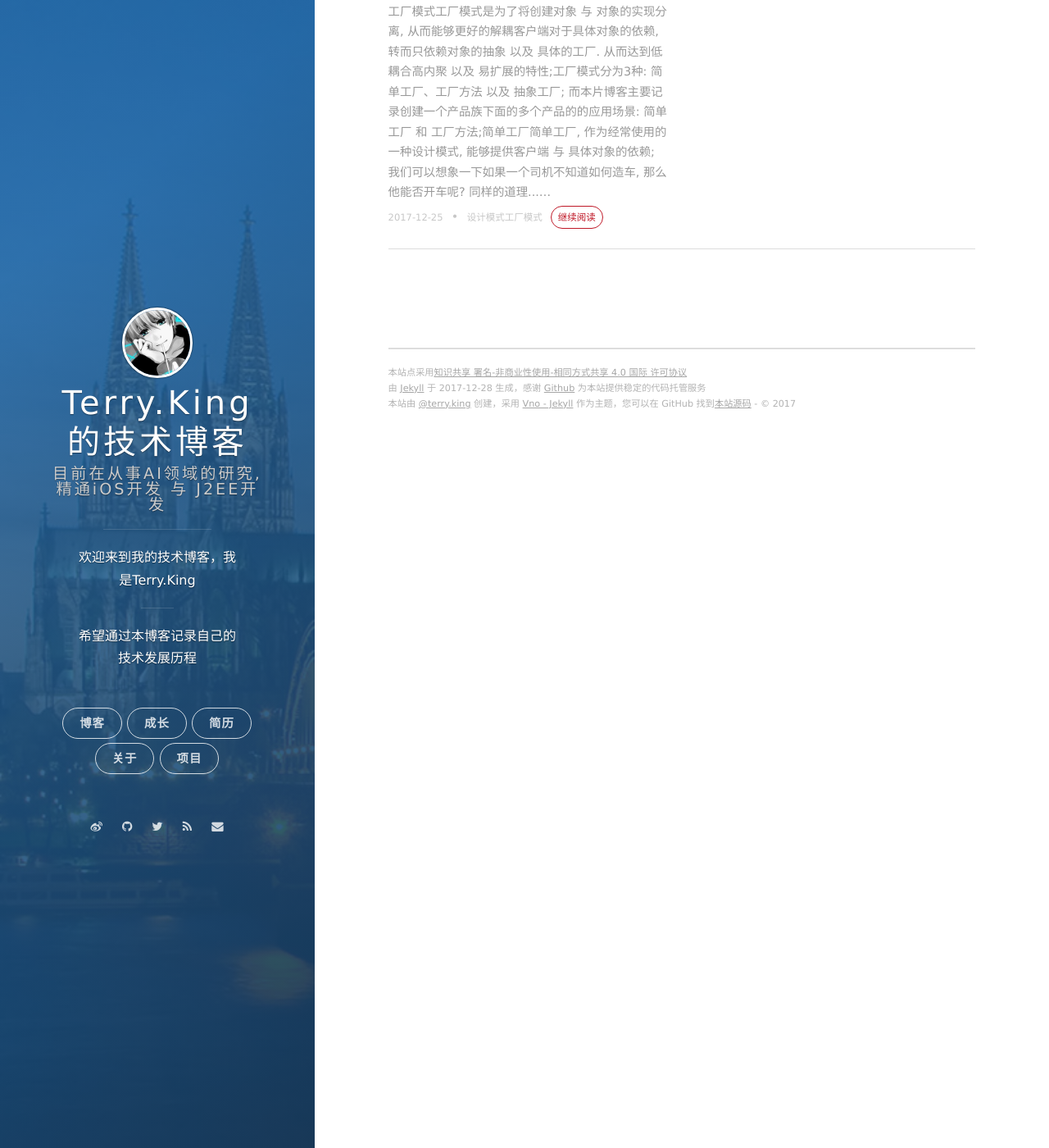
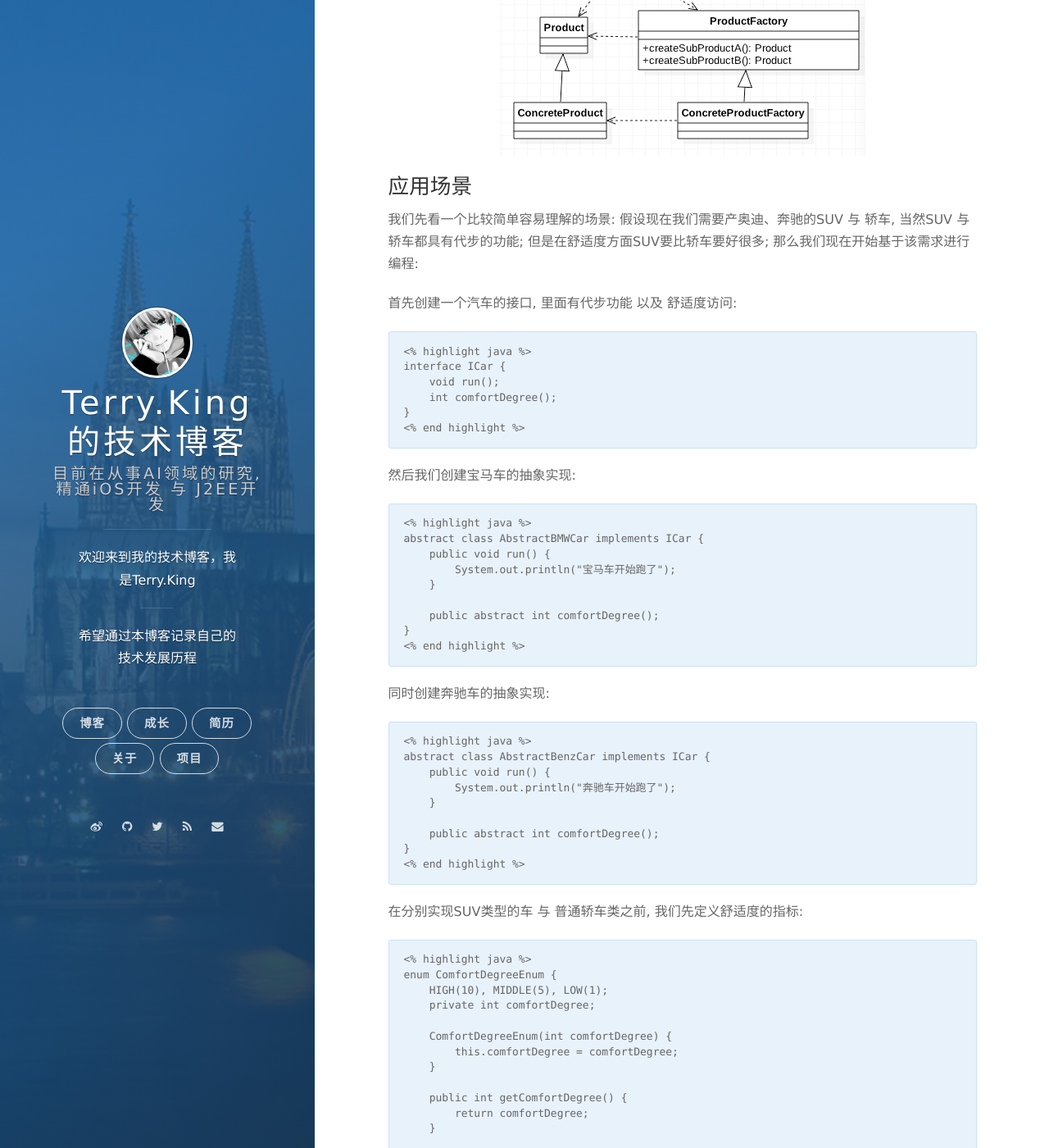
Before and after one commit to terryKing1992/terryKing1992.github.io, a Jekyll site: the page built from _posts/2017-12-25-design-pattern-tutorial-abstract-factory.md, in a window 1280 px wide and 1400 px high, scrolled down 357 px. Shown: the whole window at 82% size. Built offline with Jekyll 4.4.1, drawn with Linux system fonts in a browser that asks for light colours; nearby versions of some CDN libraries; comment, search, counter and statistics services are not loaded; some of the changed text lies outside the part shown.

Commit message:
增加抽象工厂类图 以及 抽象工厂的理解

```diff
--- a/_posts/2017-12-25-design-pattern-tutorial-abstract-factory.md
+++ b/_posts/2017-12-25-design-pattern-tutorial-abstract-factory.md
@@ -8,3 +8,136 @@ tags: [设计准则, 抽象工厂]
 ### 抽象工厂模式
 
 抽象工厂模式一般用在多个产品下面有多个子产品的情况, 我们如果想要对该场景下的产品进行扩展, 那么抽象工厂模式就是最佳的代码设计思路了.(有些博客或者书籍中使用产品族与产品等级的概念容易让人混淆, 这里的产品与子产品可能表述与理解更加清晰)。抽象工厂模式的类图如下:
+
+![抽象工厂模式类图](/assets/images/2017-12-25-design-pattern-abstract-factory.png)
+
+### 应用场景
+
+我们先看一个比较简单容易理解的场景: 假设现在我们需要产奥迪、奔驰的SUV 与 轿车, 当然SUV 与 轿车都具有代步的功能; 但是在舒适度方面SUV要比轿车要好很多; 那么我们现在开始基于该需求进行编程:
+
+首先创建一个汽车的接口, 里面有代步功能 以及 舒适度访问:
+
+    <% highlight java %>
+    interface ICar {
+        void run();
+        int comfortDegree();
+    }
+    <% end highlight %>
+
+然后我们创建宝马车的抽象实现:
+
+    <% highlight java %>
+    abstract class AbstractBMWCar implements ICar {
+        public void run() {
+            System.out.println("宝马车开始跑了");
+        }
+
+        public abstract int comfortDegree();
+    }
+    <% end highlight %>
+
+同时创建奔驰车的抽象实现:
+
+    <% highlight java %>
+    abstract class AbstractBenzCar implements ICar {
+        public void run() {
+            System.out.println("奔驰车开始跑了");
+        }
+
+        public abstract int comfortDegree();
+    }
+    <% end highlight %>
+
+在分别实现SUV类型的车 与 普通轿车类之前, 我们先定义舒适度的指标:
+
+    <% highlight java %>
+    enum ComfortDegreeEnum {
+        HIGH(10), MIDDLE(5), LOW(1);
+        private int comfortDegree;
+
+        ComfortDegreeEnum(int comfortDegree) {
+            this.comfortDegree = comfortDegree;
+        }
+
+        public int getComfortDegree() {
+            return comfortDegree;
+        }
+
+        public void setComfortDegree(int comfortDegree) {
+            this.comfortDegree = comfortDegree;
+        }
+    }
+    <% end highlight %>
+
+下面我们分别实现宝马的SUV、轿车与奔驰的SUV 与轿车:
+
+    <% highlight java %>
+    class BMWSuvCar extends AbstractBMWCar {
+        public int comfortDegree() {
+            return ComfortDegreeEnum.HIGH.getComfortDegree();
+        }
+    }
+
+    class BMWSaloonCar extends AbstractBMWCar {
+        public int comfortDegree() {
+            return ComfortDegreeEnum.LOW.getComfortDegree();
+        }
+    }
+
+    class BenzSuvCar extends AbstractBenzCar {
+        public int comfortDegree() {
+            return ComfortDegreeEnum.HIGH.getComfortDegree();
+        }
+    }
+
+    class BenzSaloonCar extends AbstractBenzCar {
+        public int comfortDegree() {
+            return ComfortDegreeEnum.MIDDLE.getComfortDegree();
+        }
+    }
+    <% end highlight %>
+
+既然产品已经全部就位了, 我们需要开始构建工厂类的模型了
+
+首先, 经过分析我们发现, 对于宝马或者奔驰下面都需要创建2中不同类型的车; 我们先定义工厂接口类
+
+    <% highlight java %>
+    interface CarFactory {
+        ICar createSuvCar();
+        ICar createSaloonCar();
+    }
+    <% end highlight %>
+
+同时, 分别实现宝马与奔驰的工厂类:
+
+    <% highlight java %>
+    class BMWCarFactory implements CarFactory {
+        public ICar createSuvCar() {
+            return new BMWSuvCar();
+        }
+
+        public ICar createSaloonCar() {
+            return new BMWSaloonCar();
+        }
+    }
+
+    class BenzCarFactory implements CarFactory {
+        public ICar createSuvCar() {
+            return new BenzSuvCar();
+        }
+
+        public ICar createSaloonCar() {
+            return new BenzSaloonCar();
+        }
+    }
+    <% end highlight %>
+
+这样我们基本上就实现了创建产品下子产品的建模过程. 因为我们设计的程序需要对扩展开放, 对修改关闭; 同时接口是类行为的契约, 我们明白改变契约所带来的影响是很大的. 所以我们不能当一需要增加需求的时候就改接口, 那样必然会带来不可预知的问题. 所以, 在上述程序中, 增加CarFactory的方法是不可取的. 那么我们就很容易记清楚, 对扩展开放是对什么扩展开放了, 既然子产品的种类没法增加, 那么必然是可以增加产品的种类的.
+
+比如, 如果我们需要增加一个Aud类型的SUV 与 普通轿车, 那么我们只需要增加 Audi的抽象类, 同时增加AudiSUV 以及 AudiSaloonCar的类, 然后增加Audi的工厂类即可完成Audi两种类型的车的创建, 对扩展完全开放. 只需要增加类就可以完成对功能的扩展, 而客户端也只需要修改少量的代码就可以完成切换. 而且客户端代码基本上属于上层代码, 如果需求变动的话, 上层代码不动基本上也是不可能的.
+
+通过抽象工厂模式我们做到了很大程度上的对扩展开放对修改关闭;
+
+### 实践心得
+
+在开发过程中, 对于某一种设计模式不太了解的情况下, 很难做到在某一些场景下用哪个设计模式, 据我的经验来看当开发的产品下面有多个子产品需要创建, 并且父产品也不止有一种的情况下, 就可以使用抽象工厂模式; 比如富士康工厂中代加工电子产品, 我们知道电子产品除了苹果公司的, 还有小米公司的都会找富士康代加工; 那么苹果公司产品 与 小米公司产品就属于父产品级别, 而 苹果公司下面的iPhone、iPad属于子产品, 小米公司同样有phone 与 pad的业务。这样我们在定义富士康工厂模型的时候, 就可以任务富士康里面有两个车间(苹果车间、小米车间), 分别可以从车间中获得手机产品与Pad产品; 如果什么时候华为、Oppo等手机厂商也去找富士康代加工, 那么只需要额外增加两个车间就可以了, 并不影响苹果与小米的生产;
```
Also changed, not shown: assets/images/2017-12-25-design-pattern-abstract-factory.png (added).
